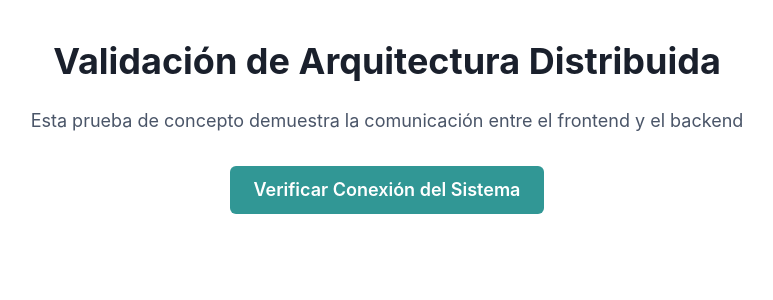
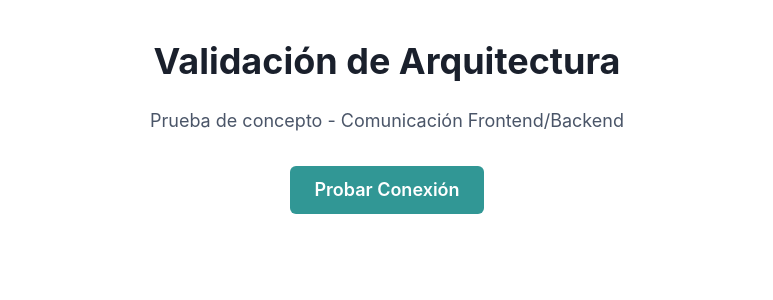
Before and after one commit to gabubuu/pruebadeconcepto-frontend, a React (Vite) app: page / in a window 1280 px wide. Shown: the top 300 px of the page, without its empty margins (253-1026 px from the left). Built offline with nearby package versions, Linux system fonts and the light colour scheme.

Commit message:
Refactorización: Simplificación del código para resolver problemas de renderizado

```diff
--- a/src/App.jsx
+++ b/src/App.jsx
@@ -1,23 +1,7 @@
 import { useState } from 'react';
-import {
-  ChakraProvider,
-  Box,
-  VStack,
-  Heading,
-  Button,
-  Text,
-  Container,
-  Alert,
-  AlertIcon,
-  AlertTitle,
-  AlertDescription,
-  useToast,
-} from '@chakra-ui/react';
-// Eliminamos la importación de CSS para evitar conflictos con Chakra UI
+import { Box, Button, Container, Heading, Text, useToast } from '@chakra-ui/react';
 
 function App() {
-  const [status, setStatus] = useState(null);
-  const [message, setMessage] = useState('');
   const [isLoading, setIsLoading] = useState(false);
   const toast = useToast();
 
@@ -28,30 +12,14 @@ function App() {
       const response = await fetch(`${backendUrl}/api/health`);
       const data = await response.json();
 
-      if (response.ok) {
-        setStatus('success');
-        setMessage(data.message || '¡Sistema conectado exitosamente!');
-        toast({
-          title: 'Conexión exitosa',
-          description: 'El sistema está funcionando correctamente',
-          status: 'success',
-          duration: 5000,
-          isClosable: true,
-        });
-      } else {
-        setStatus('error');
-        setMessage(data.message || 'Error al conectar con el sistema.');
-        toast({
-          title: 'Error de conexión',
-          description: 'No se pudo establecer conexión con el sistema',
-          status: 'error',
-          duration: 5000,
-          isClosable: true,
-        });
-      }
+      toast({
+        title: response.ok ? 'Conexión exitosa' : 'Error de conexión',
+        description: data.message || (response.ok ? 'Sistema conectado' : 'Error al conectar'),
+        status: response.ok ? 'success' : 'error',
+        duration: 5000,
+        isClosable: true,
+      });
     } catch (error) {
-      setStatus('error');
-      setMessage('Error de red o el backend no está disponible.');
       toast({
         title: 'Error de red',
         description: 'No se pudo establecer conexión con el servidor',
@@ -59,11 +27,32 @@ function App() {
         duration: 5000,
         isClosable: true,
       });
-      console.error('Error al llamar al backend:', error);
     } finally {
       setIsLoading(false);
     }
   };
+
+  return (
+    <Container maxWidth="container.md" py={10}>
+      <Box textAlign="center">
+        <Heading as="h1" size="xl" mb={6}>
+          Validación de Arquitectura
+        </Heading>
+        <Text fontSize="lg" color="gray.600" mb={8}>
+          Prueba de concepto - Comunicación Frontend/Backend
+        </Text>
+        <Button
+          colorScheme="teal"
+          size="lg"
+          onClick={testBackendConnection}
+          isLoading={isLoading}
+          loadingText="Verificando..."
+        >
+          Probar Conexión
+        </Button>
+      </Box>
+    </Container>
+  );
 
   return (
     <Container maxW="container.md" py={10}>
--- a/src/main.jsx
+++ b/src/main.jsx
@@ -1,14 +1,12 @@
-import { StrictMode } from 'react'
-import { createRoot } from 'react-dom/client'
-import { ChakraProvider, ColorModeScript } from '@chakra-ui/react'
+import React from 'react'
+import ReactDOM from 'react-dom/client'
+import { ChakraProvider } from '@chakra-ui/react'
 import App from './App.jsx'
 
-const rootElement = document.getElementById('root')
-createRoot(rootElement).render(
-  <StrictMode>
-    <ColorModeScript />
+ReactDOM.createRoot(document.getElementById('root')).render(
+  <React.StrictMode>
     <ChakraProvider>
       <App />
     </ChakraProvider>
-  </StrictMode>,
+  </React.StrictMode>
 )
```
